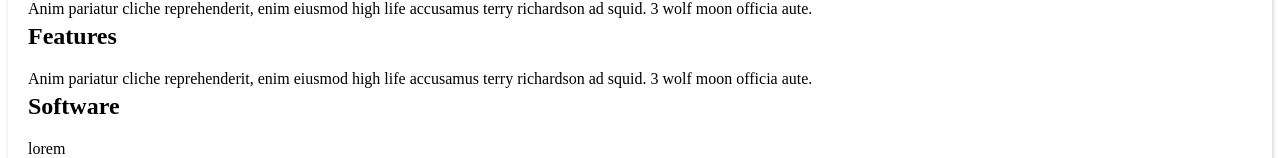
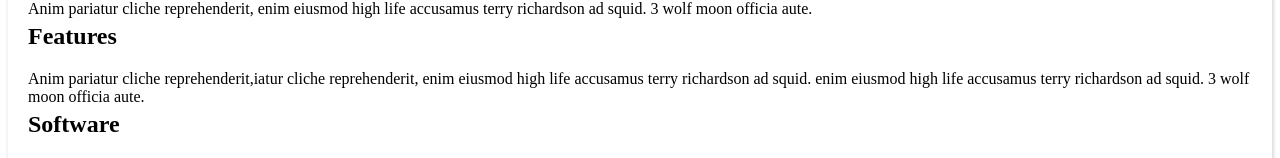
Before and after one commit to birksy89/React-Collapsible-Component, a React app: page / in a window 1280 px wide. Shown: the part 302-460 px from the top of the page. Built offline with nearby package versions, Linux system fonts and the light colour scheme.

Commit message:
Creating Different Height Panels

```diff
--- a/src/js/App.js
+++ b/src/js/App.js
@@ -17,8 +17,10 @@ class App extends React.Component {
               accusamus terry richardson ad squid. 3 wolf moon officia aute.
             </Collapsible>
             <Collapsible title="Features">
-              Anim pariatur cliche reprehenderit, enim eiusmod high life
-              accusamus terry richardson ad squid. 3 wolf moon officia aute.
+              Anim pariatur cliche reprehenderit,iatur cliche reprehenderit,
+              enim eiusmod high life accusamus terry richardson ad squid. enim
+              eiusmod high life accusamus terry richardson ad squid. 3 wolf moon
+              officia aute.
             </Collapsible>
             <Collapsible title="Software">lorem</Collapsible>
           </div>
```
